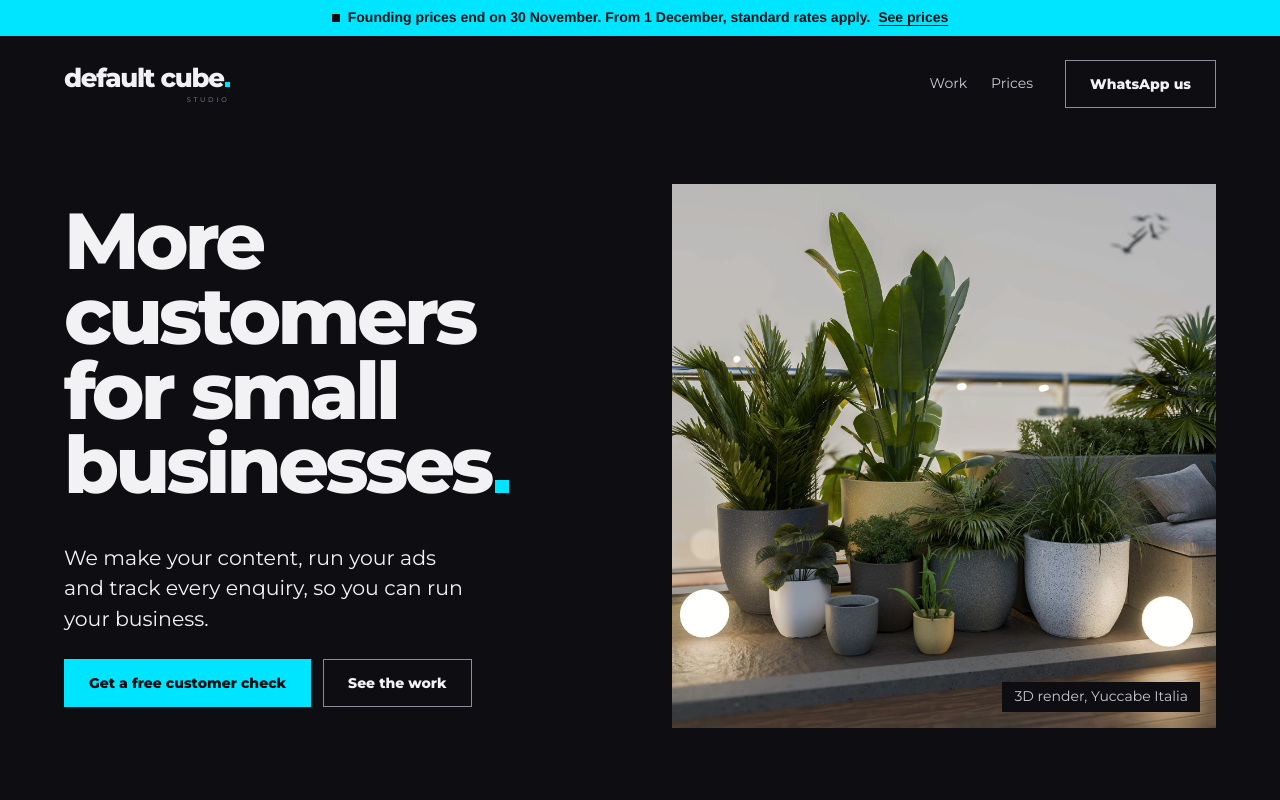
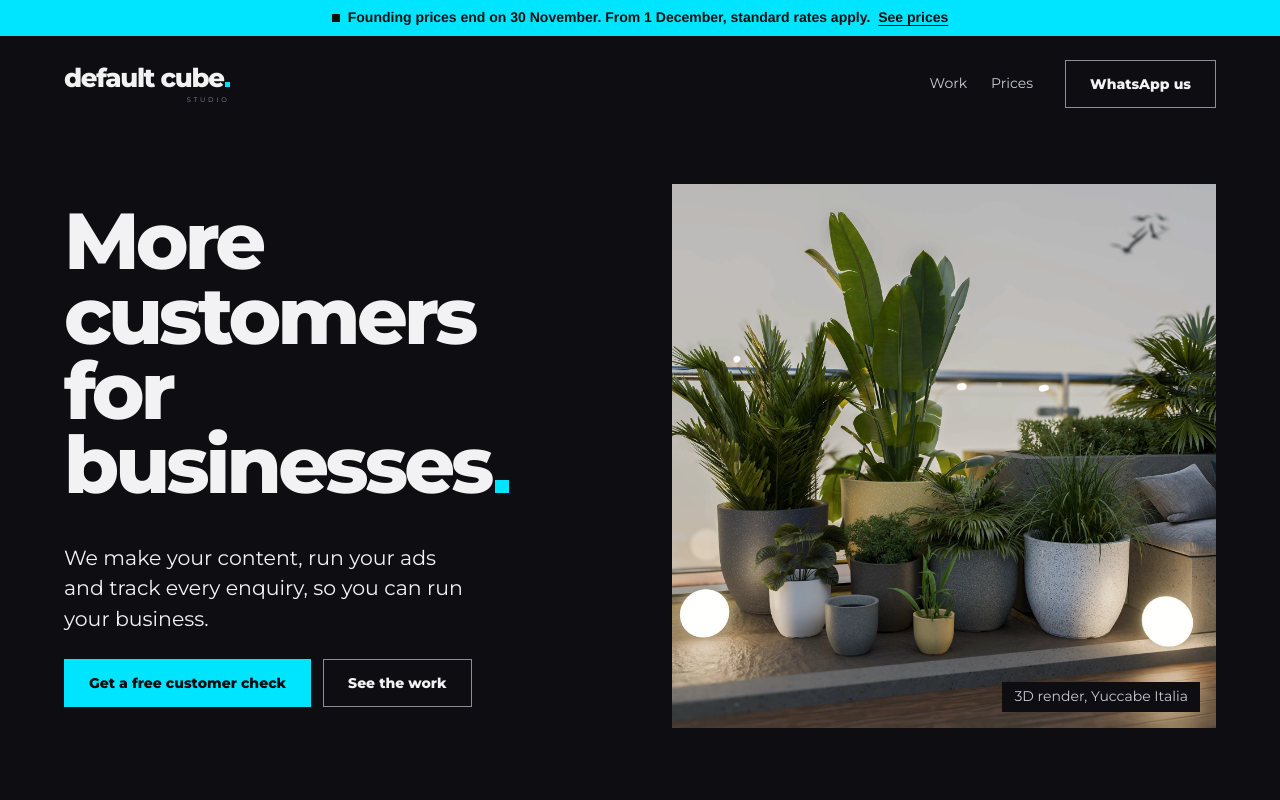
Before and after one commit to DefaultCubeStudio/DefaultCubeStudio.github.io, a plain HTML site: page index.html in a window 1280 px wide. Shown: the top 800 px of the page. Drawn offline with Linux system fonts and the light colour scheme.

Commit message:
Say businesses, not small businesses, in the hero and price card
Co-Authored-By: Claude Opus 5.5 <noreply@anthropic.com>

```diff
--- a/index.html
+++ b/index.html
@@ -3,8 +3,8 @@
 <head>
 <meta charset="utf-8">
 <meta name="viewport" content="width=device-width, initial-scale=1">
-<title>The Default Cube Studio | More customers for small businesses, Delhi NCR</title>
-<meta name="description" content="A content and marketing studio for small businesses in Delhi NCR. We make your photos, reels and ads, run them on Instagram, Google and WhatsApp, and track every enquiry each month. Fixed prices.">
+<title>The Default Cube Studio | More customers for businesses, Delhi NCR</title>
+<meta name="description" content="A content and marketing studio for businesses in Delhi NCR. We make your photos, reels and ads, run them on Instagram, Google and WhatsApp, and track every enquiry each month. Fixed prices.">
 <meta name="theme-color" content="#0E0E12">
 <link rel="preconnect" href="https://fonts.googleapis.com">
 <link rel="preconnect" href="https://fonts.gstatic.com" crossorigin>
@@ -35,7 +35,7 @@
       <figcaption>3D render, Yuccabe Italia</figcaption>
     </figure>
     <div class="hero__text">
-      <h1>More customers for small businesses<span class="point" aria-hidden="true"></span></h1>
+      <h1>More customers for businesses<span class="point" aria-hidden="true"></span></h1>
       <div class="hero__side">
         <p class="lead">We make your content, run your ads and track every enquiry, so you can run your business.</p>
         <div class="actions">
```
Also changed, not shown: 1 other file.
